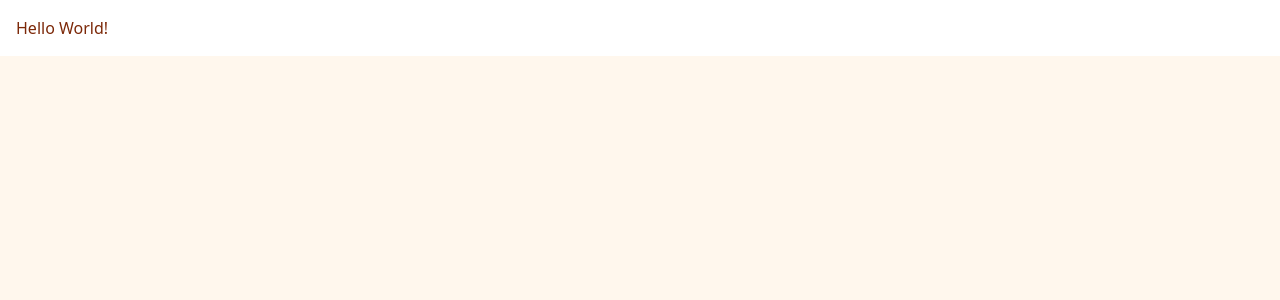
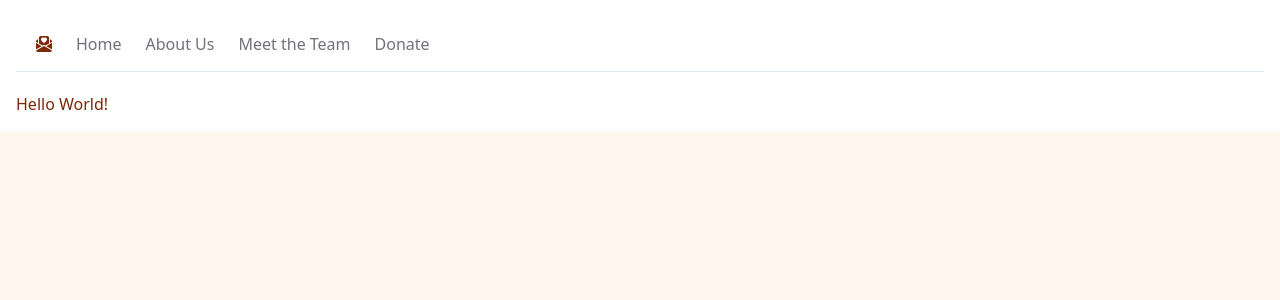
Before and after one commit to akkified/paperhearts, a Next.js app: page / in a window 1280 px wide. Shown: the top 300 px of the page. Built offline with nearby package versions, Linux system fonts and the light colour scheme.

Commit message:
Built the Navbar

```diff
--- /dev/null
+++ b/app/NavBar.tsx
@@ -0,0 +1,28 @@
+import { link } from 'fs'
+import Link from 'next/link'
+import React from 'react'
+import { BsEnvelopePaperHeartFill } from 'react-icons/bs'
+
+const NavBar = () => {
+  const links = [
+    { label: 'Home', href: '/'},
+    { label: 'About Us', href: '/about'},
+    { label: 'Meet the Team', href: '/team'},
+    { label: 'Donate', href: '/donate'},
+  ]
+
+  return (
+    <nav className='flex space-x-6 border-b mb-5 px-5 h-14 items-center'>
+        <Link href="/"><BsEnvelopePaperHeartFill/></Link>
+        <ul className='flex space-x-6'>
+          {links.map(link =>
+          <Link
+          key={link.href}
+          className='text-zinc-500 hover:text-zinc-800 transition-colors'
+          href={link.href}>{link.label}</Link>)}
+        </ul>
+    </nav>
+  )
+}
+
+export default NavBar
--- a/app/layout.tsx
+++ b/app/layout.tsx
@@ -1,6 +1,7 @@
 import type { Metadata } from "next";
 import { Geist, Geist_Mono } from "next/font/google";
 import "./globals.css";
+import NavBar from "./NavBar";
 
 const geistSans = Geist({
   variable: "--font-geist-sans",
@@ -24,9 +25,8 @@ export default function RootLayout({
 }>) {
   return (
     <html lang="en" data-theme="caramellatte">
-      <body
-        className={`${geistSans.variable} ${geistMono.variable} antialiased`}
-      >
+      <body className={`${geistSans.variable} ${geistMono.variable} antialiased`}>
+        <NavBar />
         {children}
       </body>
     </html>
--- a/package.json
+++ b/package.json
@@ -16,6 +16,7 @@
     "next": "15.3.5",
     "react": "^19.0.0",
     "react-dom": "^19.0.0",
+    "react-icons": "^4.11.0",
     "tailwind-merge": "^3.3.1"
   },
   "devDependencies": {
```
Also changed, not shown: 1 other file (tests, documents, lock files or other folders).
